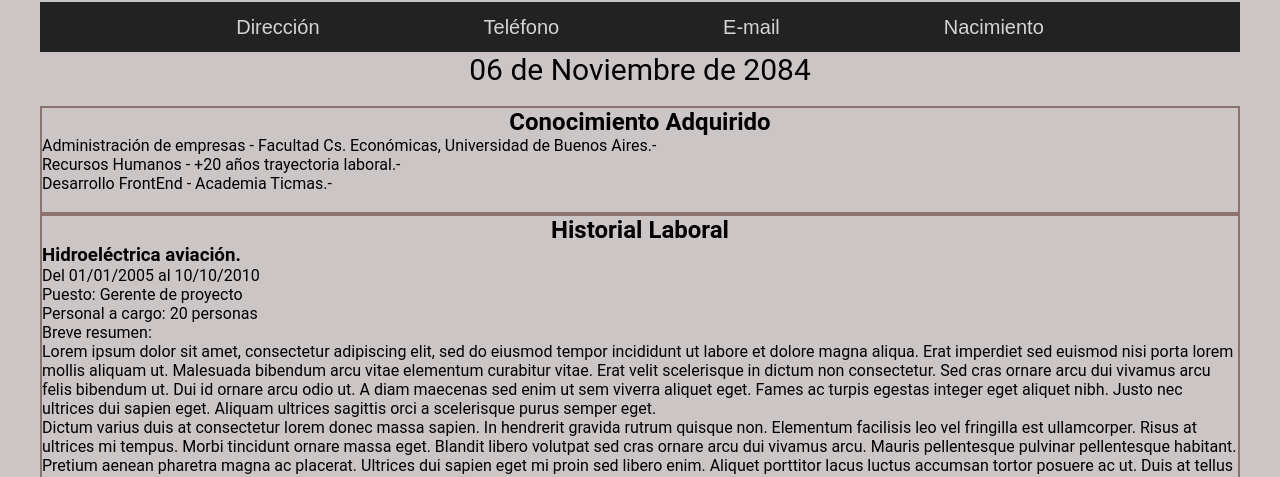
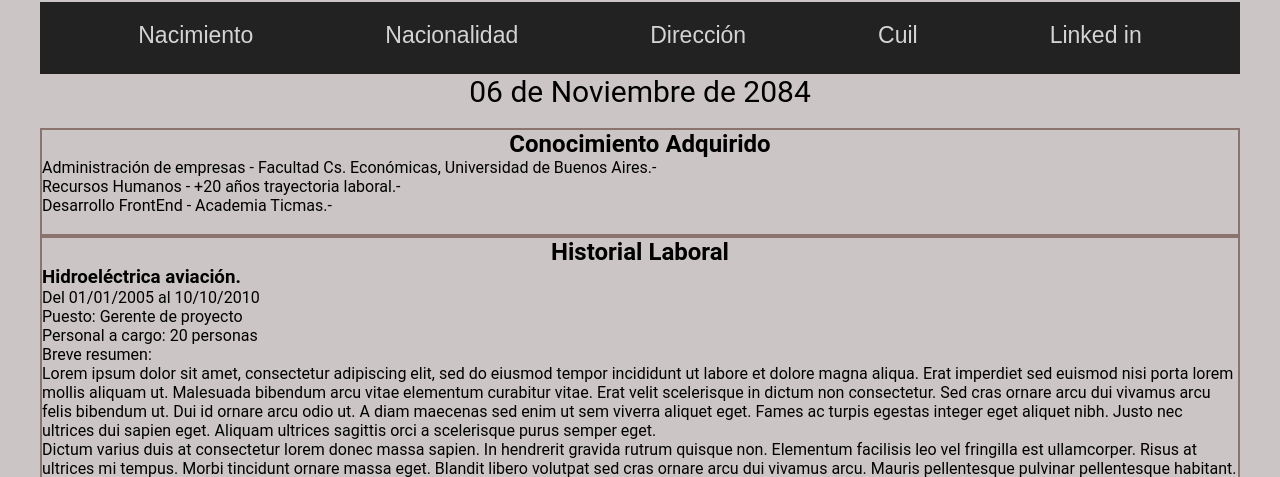
Before and after one commit to DiegoSorribas/diegosorribas.github.io, a plain HTML site: page index.html in a window 1280 px wide. Both pictures are taken after a click on the link "Nacimiento". Shown: the part 323-800 px from the top of the page. Drawn offline with Linux system fonts and the light colour scheme.

Commit message:
Add files via upload

```diff
--- a/cosas.js
+++ b/cosas.js
@@ -1,16 +1,19 @@
+document.getElementById("Nací").addEventListener("click", function() {
+    document.getElementById("contenedor").innerHTML = "06 de Noviembre de 2084";
+});
+
+document.getElementById("Nacio").addEventListener("click", function() {
+    document.getElementById("contenedor").innerHTML = "Argentina";
+});
 
 document.getElementById("Dire").addEventListener("click", function() {
     document.getElementById("contenedor").innerHTML = "Pasaje Alcántara 5563, Abra Pampa, Jujuy";
 });
 
-document.getElementById("Fono").addEventListener("click", function() {
-    document.getElementById("contenedor").innerHTML = "+54 011 1234-5678";
+document.getElementById("Cuil").addEventListener("click", function() {
+    document.getElementById("contenedor").innerHTML = "99-123456789-0";
 });
 
-document.getElementById("Mail").addEventListener("click", function() {
-    document.getElementById("contenedor").innerHTML = "r.perfumo@chimail.com";
+document.getElementById("Linked").addEventListener("click", function() {
+    document.getElementById("contenedor").innerHTML = "linkedin.com/in/roberto-perfumo-005bb50b (enlace ficticio)";
 });
-
-document.getElementById("Nací").addEventListener("click", function() {
-    document.getElementById("contenedor").innerHTML = "06 de Noviembre de 2084";
-});
--- a/estilos.css
+++ b/estilos.css
@@ -37,13 +37,14 @@ section{
 footer{
     border: 2px solid #8B746F;
     text-align: center;
+    font-size: 20px;
 }
 
 
 
-a{text-decoration: none; font-size: 20px;font-family: sans-serif;padding: 14px 80px}
-ul{padding: 14px}
+a{text-decoration: none; font-size: 23px;font-family: sans-serif;padding: 10px 64px}
+ul{padding: 20px}
 li{list-style: none; display: inline;}
 li a{background: #222; color:#d4d4d4;}
 li a:hover{background: grey; color:yellowgreen;}
-.navi{background: #222; height: 50px}
+.navi{background: #222; height: 72px}
--- a/index.html
+++ b/index.html
@@ -18,10 +18,11 @@
     <!--Aquí debajo, la barra de navegación-->
     <nav class="navi">
     <ul>
+    <li><a id="Nací" href="#">Nacimiento</a></li>
+    <li><a id="Nacio" href="#">Nacionalidad</a></li>
     <li><a id="Dire" href="#">Dirección</a></li>
-    <li><a id="Fono" href="#">Teléfono</a></li>
-    <li><a id="Mail" href="mailto:r.perfumo@chimail.com">E-mail</a></li>
-    <li><a id="Nací" href="#">Nacimiento</a></li>
+    <li><a id="Cuil" href="#">Cuil</a></li>
+    <li><a id="Linked" href="https://www.linkedin.com/" target="_blank" title="Enlace ficticio">Linked in</abbr></a></li>
     </ul>
     </nav>
 
```
